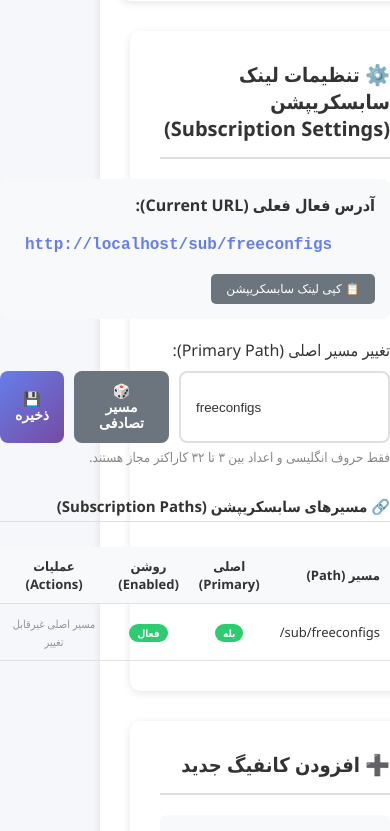
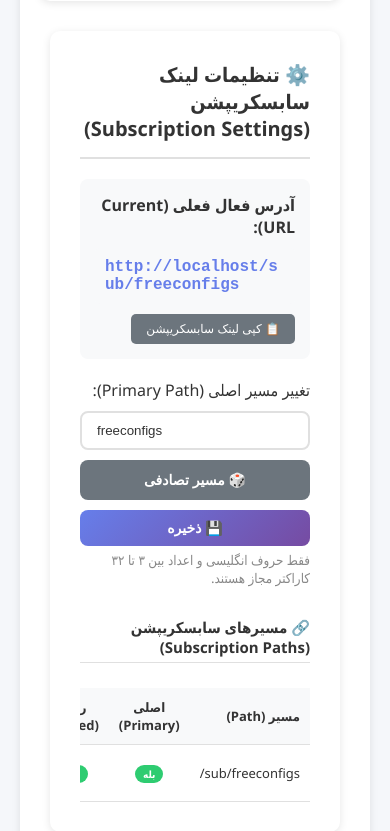
Before and after one commit to alighaffari3000/V2Ray-Subscription-Manager, a Flask app: page /adminpanel in a window 390 px wide; the page is wider, and only the part inside the window is pictured. Shown: the part 2890-3721 px from the top of that part. Run offline with Flask 3, Linux system fonts and the light colour scheme; the visitor is signed in with stand-in values (Sample User, id 1); data comes from the database, SQL or seed files in the repository; data that the repository does not hold is empty.

Commit message:
Fix layout breakout on mobile screens

```diff
--- a/templates/admin.html
+++ b/templates/admin.html
@@ -553,16 +553,35 @@
             grid-template-columns: 1fr;
             gap: 20px;
         }
+        .settings-grid > div {
+            min-width: 0;
+        }
         @media (min-width: 768px) {
             .settings-grid {
                 grid-template-columns: 2fr 3fr;
             }
         }
 
+        #sub-link {
+            word-break: break-all;
+            white-space: normal;
+            display: inline-block;
+            max-width: 100%;
+        }
+
         .path-input-group {
             display: flex;
             gap: 10px;
             margin-top: 10px;
+        }
+        @media (max-width: 576px) {
+            .path-input-group {
+                flex-direction: column;
+            }
+            .path-input-group button, .path-input-group input {
+                width: 100%;
+                box-sizing: border-box;
+            }
         }
 
         .path-input-group input {
```
